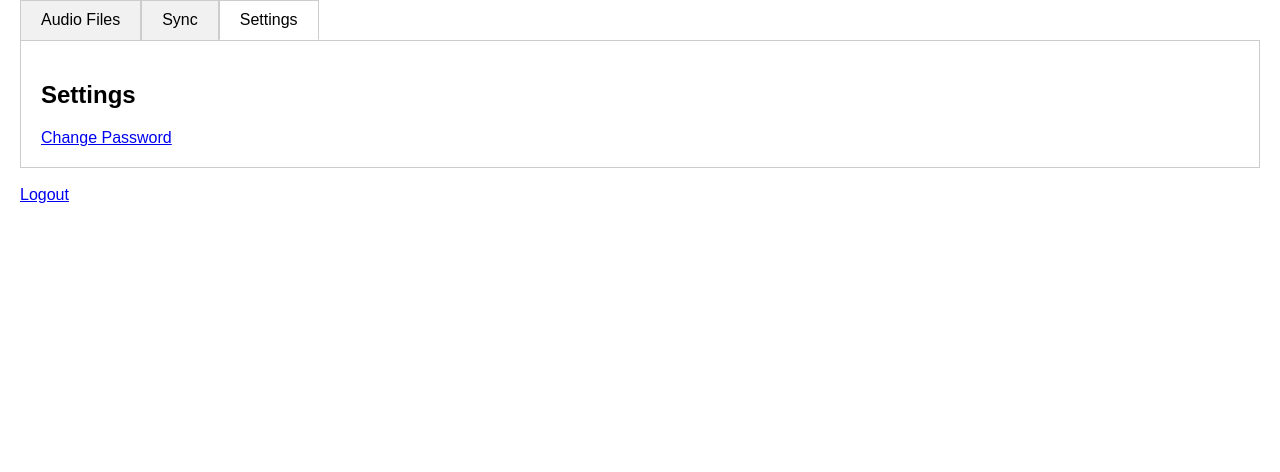
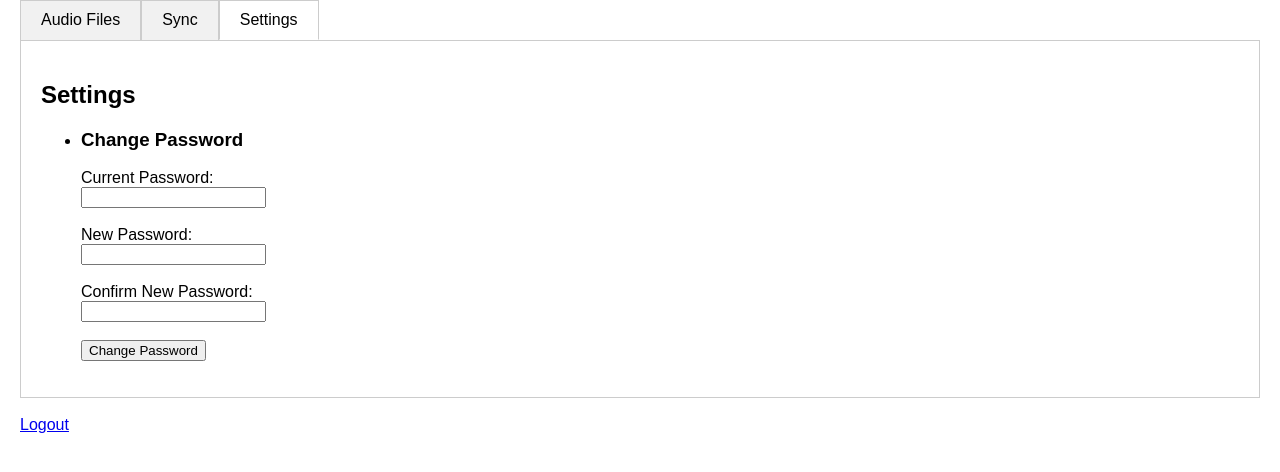
Before and after one commit to jacobbogle/icould-server, a Flask app: page / in a window 1280 px wide, after a click on "Settings". Shown: the part 155-627 px from the top of the page. Run offline with Flask 3, Linux system fonts and the light colour scheme; the visitor is signed in with stand-in values (Sample User, id 1); parts of the project's set-up code (start-up, migrations or seed data) failed here and were passed over.

Commit message:
Move password change form into settings tab as a section

```diff
--- a/backend/auth.py
+++ b/backend/auth.py
@@ -44,7 +44,8 @@ def change_password():
         confirm = request.form['confirm_password']
         if current == get_admin_password() and new == confirm:
             set_admin_password(new)
-            return "Password changed successfully."
+            return redirect(url_for('index'))
         else:
-            return "Invalid current password or passwords do not match."
+            error = "Invalid current password or passwords do not match."
+            return render_template('change_password.html', error=error)
     return render_template('change_password.html')
--- a/frontend/templates/tabs/_settings_tab.html
+++ b/frontend/templates/tabs/_settings_tab.html
@@ -1,2 +1,15 @@
 <h2>Settings</h2>
-<a href="/change_password">Change Password</a>
+<ul>
+    <li>
+        <h3>Change Password</h3>
+        <form method="post" action="/change_password">
+            <label for="current_password">Current Password:</label><br>
+            <input type="password" id="current_password" name="current_password" required><br><br>
+            <label for="new_password">New Password:</label><br>
+            <input type="password" id="new_password" name="new_password" required><br><br>
+            <label for="confirm_password">Confirm New Password:</label><br>
+            <input type="password" id="confirm_password" name="confirm_password" required><br><br>
+            <input type="submit" value="Change Password">
+        </form>
+    </li>
+</ul>
```
Also changed, not shown: frontend/templates/change_password.html (deleted, +0 -18 lines).
